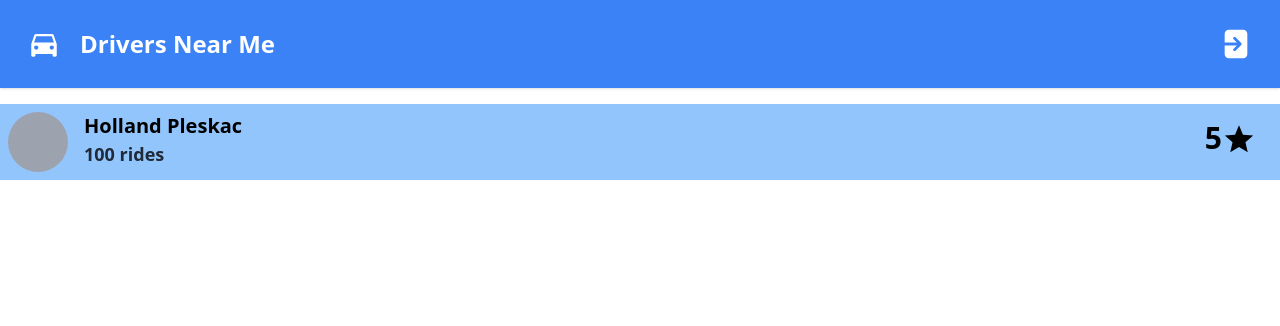
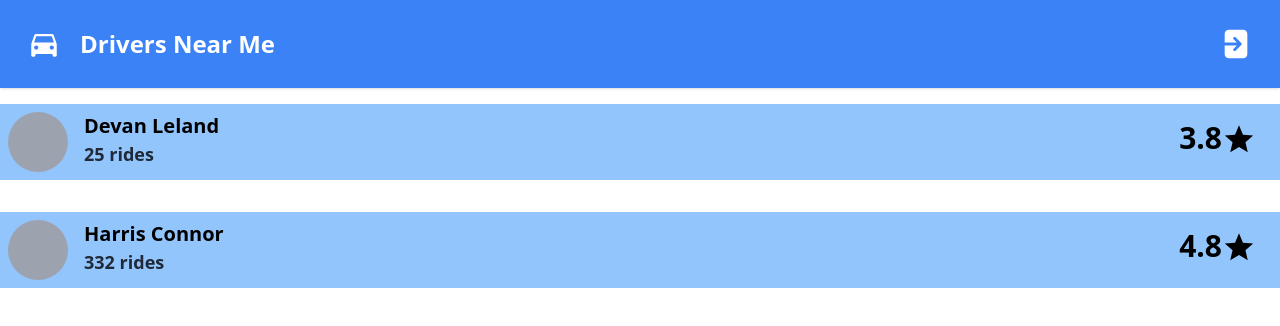
Before and after one commit to alskaf1293/carSurf, a React (Create React App) app: page /passenger-rides in a window 1280 px wide. Shown: the top 326 px of the page. Built offline with nearby package versions, Linux system fonts and the light colour scheme.

Commit message:
dummy data with useEffect and use state

```diff
--- a/src/pages/driver-requests.js
+++ b/src/pages/driver-requests.js
@@ -1,12 +1,31 @@
-import React from 'react'
+import React, { useEffect, useState } from 'react'
 import Template from '../components/Template'
 import Star from '../assets/Star'
 
 const DriverRequests = (props) => {
+
+  const [requests, setRequests] = useState([])
+
+  useEffect(() => {
+    const requests = [
+      {
+        name: "Holland Pleskac",
+        rides: 100,
+        stars: 5
+      },
+      {
+        name: "Winston Chung",
+        rides: 14,
+        stars: 4.2
+      }
+    ]
+    setRequests(requests)
+  }, [])
+
   return (
     <Template title='Passenger Requests' >
       <div className='flex flex-col h-full w-full ' >
-        <Request name="Holland Pleskac" rides={100} stars={5} />
+        {requests.map((request) => <Request name={request.name} rides={request.rides} stars={request.stars} />)}
       </div>
     </Template>
   )
--- a/src/pages/passenger-rides.js
+++ b/src/pages/passenger-rides.js
@@ -1,12 +1,31 @@
-import React from 'react'
+import React, { useEffect, useState } from 'react'
 import Template from '../components/Template'
 import Star from '../assets/Star'
 
 const PassengerRides = (props) => {
+  const [drivers, setDrivers] = useState([])
+  useEffect(() => {
+    const drivers = [
+      {
+        name: "Devan Leland",
+        rides: 25,
+        stars: 3.8
+      },
+      {
+        name: "Harris Connor",
+        rides: 332,
+        stars: 4.8
+      }
+    ]
+    setDrivers(drivers)
+  }, [])
+
+
+
   return (
     <Template title='Drivers Near Me' >
       <div className='flex flex-col h-full w-full ' >
-        <Ride name="Holland Pleskac" rides={100} stars={5} />
+        {drivers.map((driver) => <Ride name={driver.name} rides={driver.rides} stars={driver.stars} />)}
       </div>
     </Template>
   )
```
